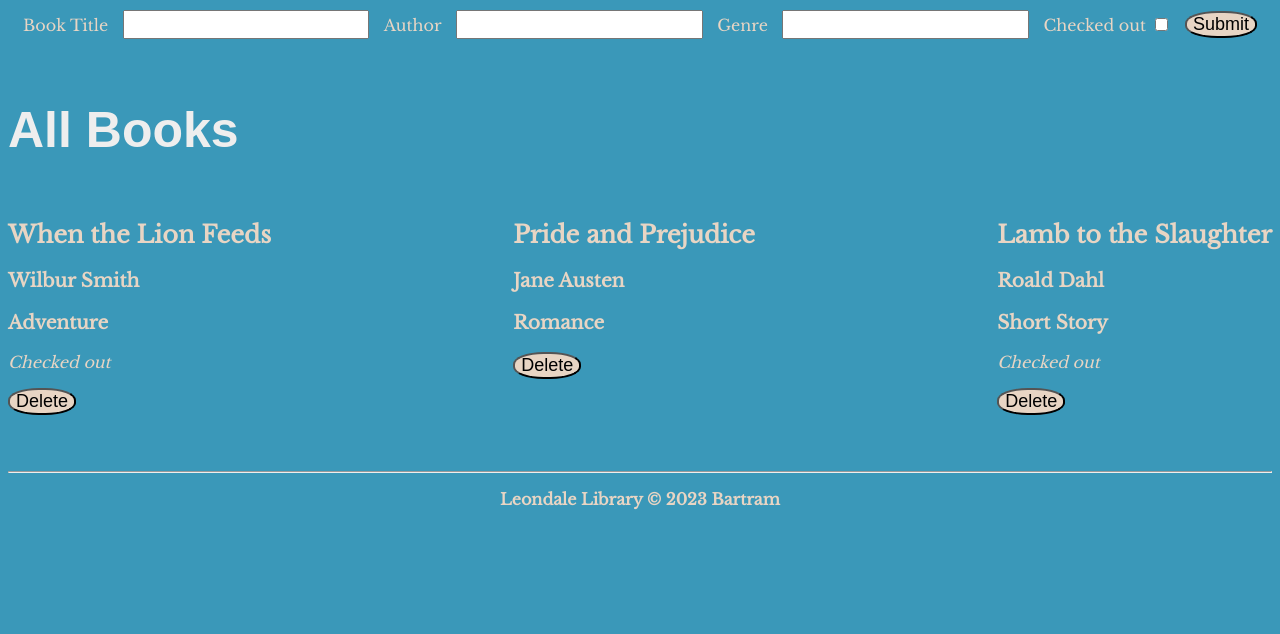
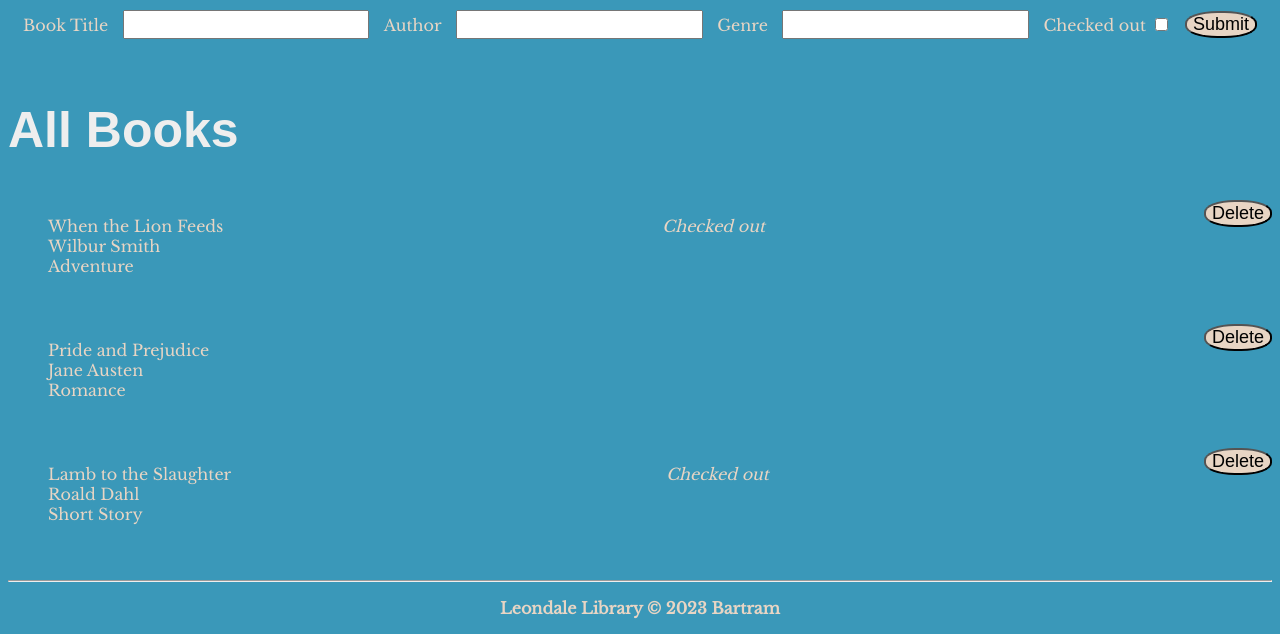
Before and after one commit to SdcBartram/Flask_app_library_w3d5, a Flask app: page /books in a window 1280 px wide. Shown: the part 359-993 px from the top of the page. Before the commit the page ends 869 px from the top, so only its background shows below. Run offline with Flask 3, Linux system fonts and the light colour scheme; some web fonts are replaced.

Commit message:
css playing

```diff
--- a/static/main.css
+++ b/static/main.css
@@ -34,6 +34,10 @@ h1 {
     font-size: larger;
 }
 
+.book ul li {
+    list-style: none;
+}
+
 .form_input {
     display: flex;
     justify-content: space-between;
@@ -48,7 +52,7 @@ h1 {
     padding: 5px;
 }
 
-.book_container {
+.book_container div {
     color: #E8D5C4;
     display: flex;
     flex-wrap: wrap;
@@ -57,6 +61,8 @@ h1 {
 }
 
 .submit_button {
+    display: flex;
+    flex-wrap: wrap;
     border-radius: 45%;
     background-color: #E8D5C4;
     font-size: large;
@@ -71,14 +77,22 @@ body a:hover {
     font-size: larger;
 }
 
-/* .book {
+.book div {
     color: #E8D5C4;
     display:flex;
-    /* flex-wrap: wrap; */
-    /* justify-content: space-between;
+    flex-wrap: wrap;
+    justify-content: space-between;
     align-items: center;
-    padding-bottom:2rem; */
-/* } */
+    padding-bottom:2rem;
+}
+
+.book {
+    color: #E8D5C4;
+}
+.book p i {
+    color: #E8D5C4;
+
+}
 
 footer {
     color: #E8D5C4;
--- a/templates/index.jinja
+++ b/templates/index.jinja
@@ -23,9 +23,17 @@
 <div class="book_container">
     {% for book in books %}
     <div class="book">
-        <h2> <a href="books/{{books.index(book)}}">{{book.title}}</a> </h2>
-        <h3>{{book.author}}</h3>
-        <h3>{{book.genre}}</h3>
+        <ul>
+            <li>
+                <a href="books/{{books.index(book)}}">{{book.title}}</a>
+            </li>
+            <li>
+                {{book.author}}
+            </li>
+            <li>
+                {{book.genre}}
+            </li>
+        </ul>
 
         {% if book.checked_out %}
         <p><i>Checked out</i></p>
```
Also changed, not shown: templates/book.jinja (+11 -3 lines).
